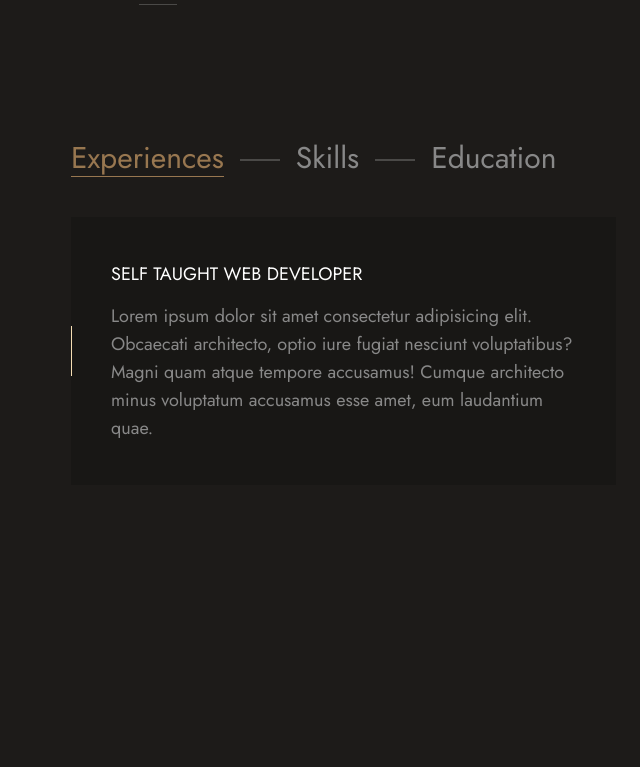
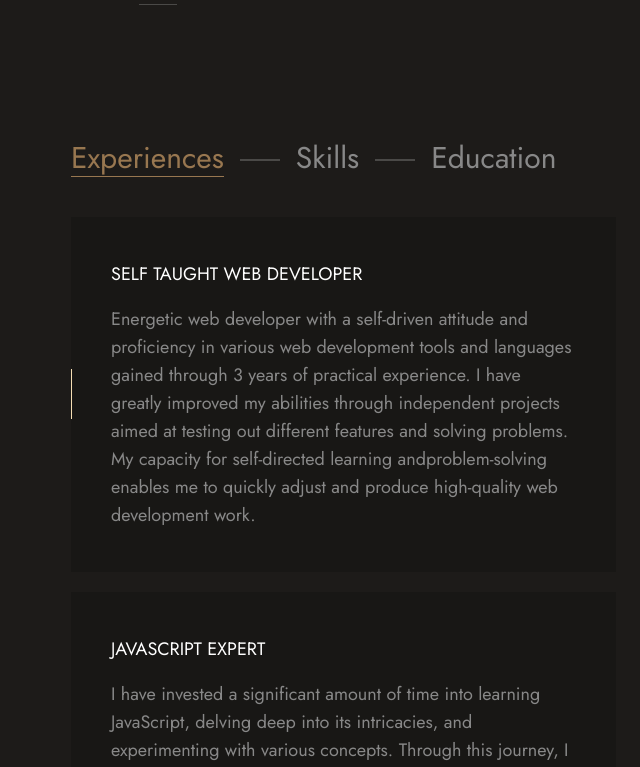
Before and after one commit to riadkhan60/MyPortfolio, a React (Vite) app: page / in a window 1280 px wide. Shown: the part 2002-2769 px from the top of the page, without its empty margins (15-655 px from the left). Before the commit the page ends 2695 px from the top, so only its background shows below. Built offline with nearby package versions, Linux system fonts and the light colour scheme; a web font is replaced by a local one.

Commit message:
about section refactored

```diff
--- /dev/null
+++ b/src/Data/aboutData.js
@@ -0,0 +1,22 @@
+const TabDatas = {
+  skills: {
+    subTitle: "Skills I have Achieved",
+    description:
+      " Lorem ipsum dolor sit amet consectetur adipisicing elit. Hic adipiscinumquam quae alias cumque, corrupti ducimus vel sed animi reiciendis earum dolor totam asperiores optio? Impedit cumque neque aliquam iure.",
+  },
+
+  experinces: [
+    {
+      subTitle: "Self Taught Web developer",
+      description:
+        "Energetic web developer with a self-driven attitude and proficiency in various web development tools and languages gained through 3 years of practical experience. I have greatly improved my abilities through independent projects aimed at testing out different features and solving problems. My capacity for self-directed learning andproblem-solving enables me to quickly adjust and produce high-quality web development work.",
+    },
+    {
+      subTitle: "JavaScript Expert",
+      description:
+        "I have invested a significant amount of time into learning JavaScript, delving deep into its intricacies, and experimenting with various concepts. Through this journey, I have acquired a wealth of knowledge and developed a profound understanding of JavaScript, including its interaction with the Document Object Model (DOM) and browser APIs. This comprehensive mastery of JavaScript has equipped me with the skills and confidence to tackle diverse challenges and create robust, efficient web applications. I am continually honing my expertise and exploring new horizons within the realm of JavaScript development.",
+    },
+  ],
+};
+
+export default TabDatas
--- a/src/Sections/About.jsx
+++ b/src/Sections/About.jsx
@@ -1,19 +1,11 @@
+import TabDatas from "../Data/aboutData";
 import AboutDetails from "../Ui/AboutDetails";
+import AboutDetailsCards, { AboutDetailsCard } from "../Ui/AboutDetailsCards";
 import AboutTable from "../Ui/AboutTable";
-import ExperinceCards from "../Ui/ExperinceCards";
 import SectionContainer from "../Ui/SectionContainer";
 import SectionInfo from "../Ui/SectionInfo";
-import Skills from "../Ui/Skills";
+import SkillContent from "../Ui/SkillContent";
 
-const experiences = [
-  {
-    company: "Freelancing",
-    date: "( 2021 — 2023 )",
-    title: "Web Developer",
-    description:
-      " Lorem ipsum dolor sit amet consectetur adipisicing elit. Hic adipiscinumquam quae alias cumque, corrupti ducimus vel sed animi reiciendis earum dolor totam asperiores optio? Impedit cumque neque aliquam iure.",
-  },
-];
 
 function About() {
   return (
@@ -35,18 +27,15 @@ function About() {
           lists={["Experiences", "Skills", "Education"]}
         />
         <AboutDetails.TabContent title={"Experiences"}>
-          <ExperinceCards />
+          <AboutDetailsCards
+            items={TabDatas.experinces}
+            render={(item) => <AboutDetailsCard item={item} />}
+          />
         </AboutDetails.TabContent>
         <AboutDetails.TabContent title={"Skills"}>
-          <div className=" skill-content flex flex-col gap-10 xl:flex-row ">
-            <div className=" relative lg:min-w-[500px]">
-              <Skills />
-            </div>
-            <div className=" h-[500px] bg-backgroundColorSecondary">
-              <ExperinceCards />
-            </div>
-          </div>
+          <SkillContent />
         </AboutDetails.TabContent>
+        <AboutDetails.TabContent title={"Education"}></AboutDetails.TabContent>
       </AboutDetails>
     </SectionContainer>
   );
--- a/src/Ui/AboutDetailsCards.jsx
+++ b/src/Ui/AboutDetailsCards.jsx
@@ -1,31 +1,22 @@
-
-
-
-
-
-function AboutDetailsCards( {items, render}) {
-  return (
-    <ul className=" flex flex-col  gap-5" >
-      {items.map(render)}
-    </ul>
-  )
+function AboutDetailsCards({ items, render }) {
+  return <ul className=" flex flex-col  gap-5">{items.map(render)}</ul>;
 }
 
-export function AboutDetailsCard({item}) {
+export function AboutDetailsCard({ item }) {
   return (
     <li className="about-line relative">
       <div className=" bg-backgroundColorSecondary px-[40px] py-[43px]">
         <div className=" mb-[14px] flex items-center  gap-5">
-          <h4 className=" text-lg uppercase font-normal text-white ">{item.company}</h4>{" "}
-          <span className=" text-themeDarkshade">{item.date}</span>{" "}
+          <h4 className=" text-lg font-normal uppercase text-white ">
+            {item.subTitle || ""}
+          </h4>{" "}
+          <span className=" text-themeDarkshade">{item.date || ""}</span>{" "}
         </div>
-        <h2 className=" text-3xl text-white  mb-[17px]">{item.title}</h2>
-        <p className=" text-lg text-themeDarkshade">
-         {item.description}
-        </p>
+        <h2 className=" mb-[17px] text-3xl  text-white">{item.title || ""}</h2>
+        <p className=" text-lg text-themeDarkshade">{item.description || ""}</p>
       </div>
     </li>
   );
 }
 
-export default AboutDetailsCards
+export default AboutDetailsCards;
--- a/src/Ui/ExperinceCards.jsx
+++ /dev/null
@@ -1,23 +0,0 @@
-function ExperinceCards() {
-  return (
-    <div>
-      <div className="about-line relative">
-        <div className=" bg-backgroundColorSecondary px-[40px] py-[43px]">
-          <div className=" mb-[14px] flex items-center  gap-5">
-            <h4 className=" text-lg font-normal uppercase text-white ">
-              Self Taught Web developer
-            </h4>
-          </div>
-          <p className=" text-lg text-themeDarkshade">
-            Lorem ipsum dolor sit amet consectetur adipisicing elit. Obcaecati
-            architecto, optio iure fugiat nesciunt voluptatibus? Magni quam
-            atque tempore accusamus! Cumque architecto minus voluptatum
-            accusamus esse amet, eum laudantium quae.
-          </p>
-        </div>
-      </div>
-    </div>
-  );
-}
-
-export default ExperinceCards;
--- /dev/null
+++ b/src/Ui/SkillContent.jsx
@@ -0,0 +1,18 @@
+
+import SkillDetails from "./SkillDetails";
+import Skills from "./Skills";
+
+function SkillContent() {
+  return (
+    <div className=" skill-content flex flex-col gap-10 xl:flex-row ">
+      <div className=" relative lg:min-w-[500px]">
+        <Skills />
+      </div>
+      <div className=" h-[500px] bg-backgroundColorSecondary">
+        <SkillDetails />
+      </div>
+    </div>
+  );
+}
+
+export default SkillContent;
--- /dev/null
+++ b/src/Ui/SkillDetails.jsx
@@ -0,0 +1,28 @@
+import TabDatas from "../Data/aboutData";
+
+function SkillDetails() {
+  return (
+    <div>
+      <div className=" relative">
+        <div className=" bg-backgroundColorSecondary px-[40px] py-[43px]">
+          <div className=" mb-[14px] flex items-center  gap-5">
+            <h4 className=" text-lg font-normal uppercase text-white ">
+              {TabDatas.skills.subTitle}
+            </h4>
+          </div>
+          <p className=" text-lg text-themeDarkshade">
+            Energetic web developer with a self-driven attitude and proficiency
+            in various web development tools and languages gained through 3
+            years of practical experience. I have greatly improved my abilities
+            through independent projects aimed at testing out different features
+            and solving problems. My capacity for self-directed learning and
+            problem-solving enables me to quickly adjust and produce
+            high-quality web development work.
+          </p>
+        </div>
+      </div>
+    </div>
+  );
+}
+
+export default SkillDetails;
--- a/src/index.css
+++ b/src/index.css
@@ -114,7 +114,7 @@
   }
 }
 
-@media  (max-width: 1600px) {
+@media  (max-width: 1540px) {
   .skill-content{
     flex-direction: column !important;
   }
```
